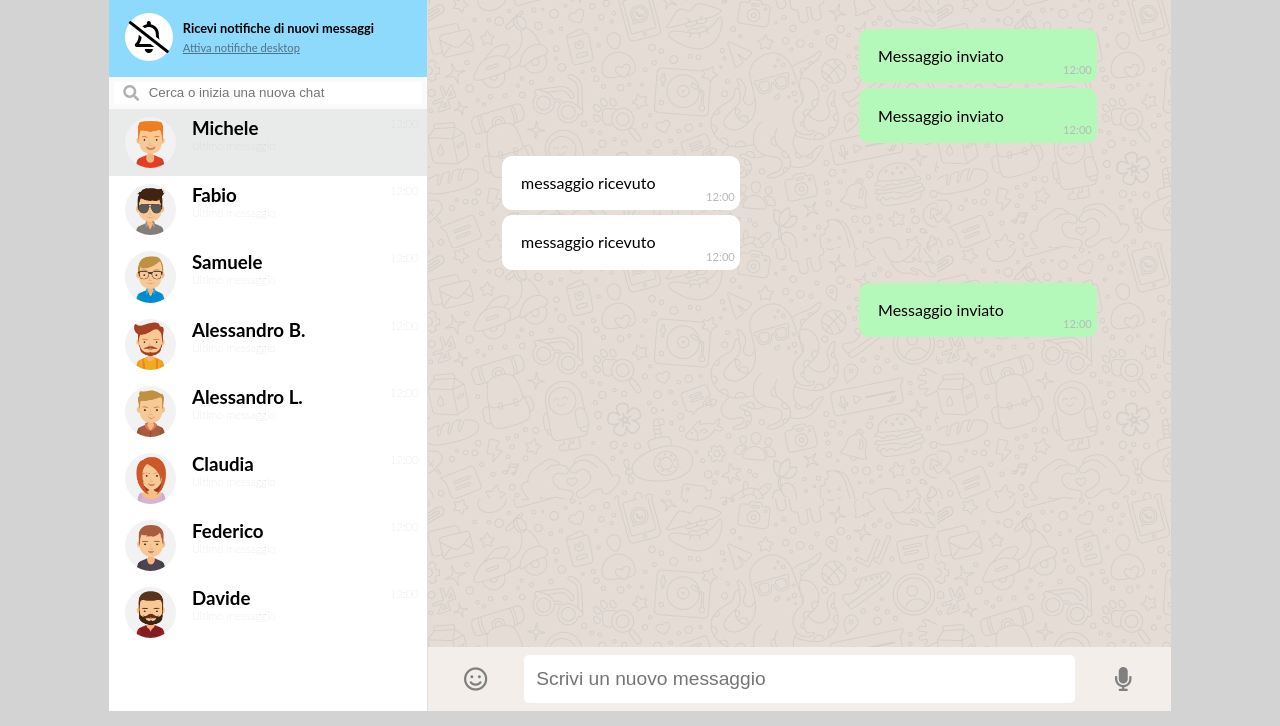
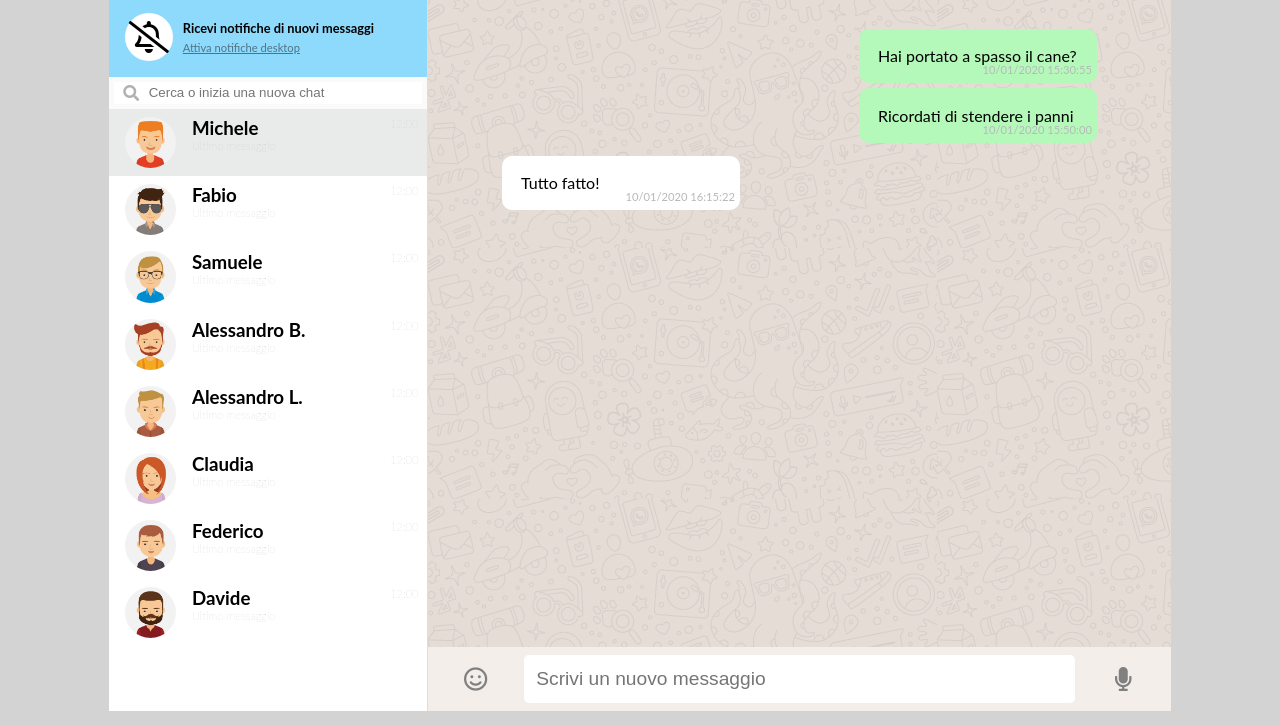
Before and after one commit to RenatoConfuorto/vue-boolzapp, a plain HTML site: page index.html in a window 1280 px wide. Shown: the part 74-800 px from the top of the page. Drawn offline with nearby package versions, Linux system fonts and the light colour scheme; a web font is replaced by a local one.

Commit message:
Aggiunta dinamica dei messaggi, da sistemare l'orario

```diff
--- a/index.html
+++ b/index.html
@@ -126,31 +126,17 @@
       </div>
 
       <!-- chat messages -->
-      <div class="chat">
+      <div class="chat"
+      v-for="(contact, index) in contacts"
+      v-if="index == currentContact"
+      >
 
-        <div class="message sent">
-          <p>Messaggio inviato</p>
-          <span>12:00</span>
-        </div>
-
-        <div class="message sent">
-          <p>Messaggio inviato</p>
-          <span>12:00</span>
-        </div>
-
-        <div class="message recieved">
-          <p>messaggio ricevuto</p>
-          <span>12:00</span>
-        </div>
-
-        <div class="message recieved">
-          <p>messaggio ricevuto</p>
-          <span>12:00</span>
-        </div>
-
-        <div class="message sent">
-          <p>Messaggio inviato</p>
-          <span>12:00</span>
+        <div class="message"
+        v-for="element in contact.messages"
+        :class="(element.status == 'sent' ? 'sent' : 'received')"
+        >
+          <p>{{ element.message }}</p>
+          <span>{{ element.date }}</span>
         </div>
 
       </div>
--- a/style/style.css
+++ b/style/style.css
@@ -243,9 +243,9 @@ img{
   justify-content: center;
 }
 
-/*add more margin between sent/recieved messages*/
-.message.sent + .message.recieved,
-.message.recieved + .message.sent{
+/*add more margin between sent/received messages*/
+.message.sent + .message.received,
+.message.received + .message.sent{
   margin-top: 8px;
 }
 
@@ -262,7 +262,7 @@ img{
   color: var(--secndary-text-color)
 }
 
-.message.recieved{
+.message.received{
   align-self: flex-start;
   background-color: white;
 }
```
